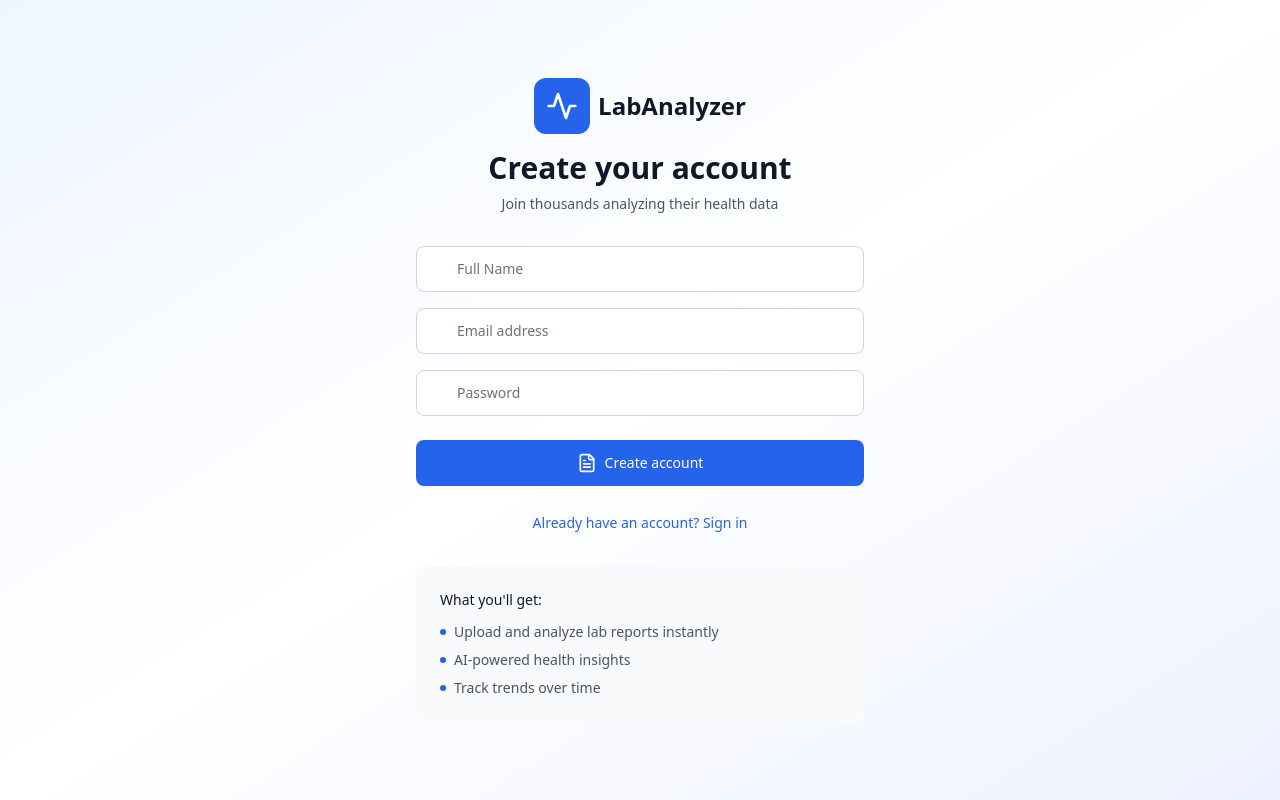
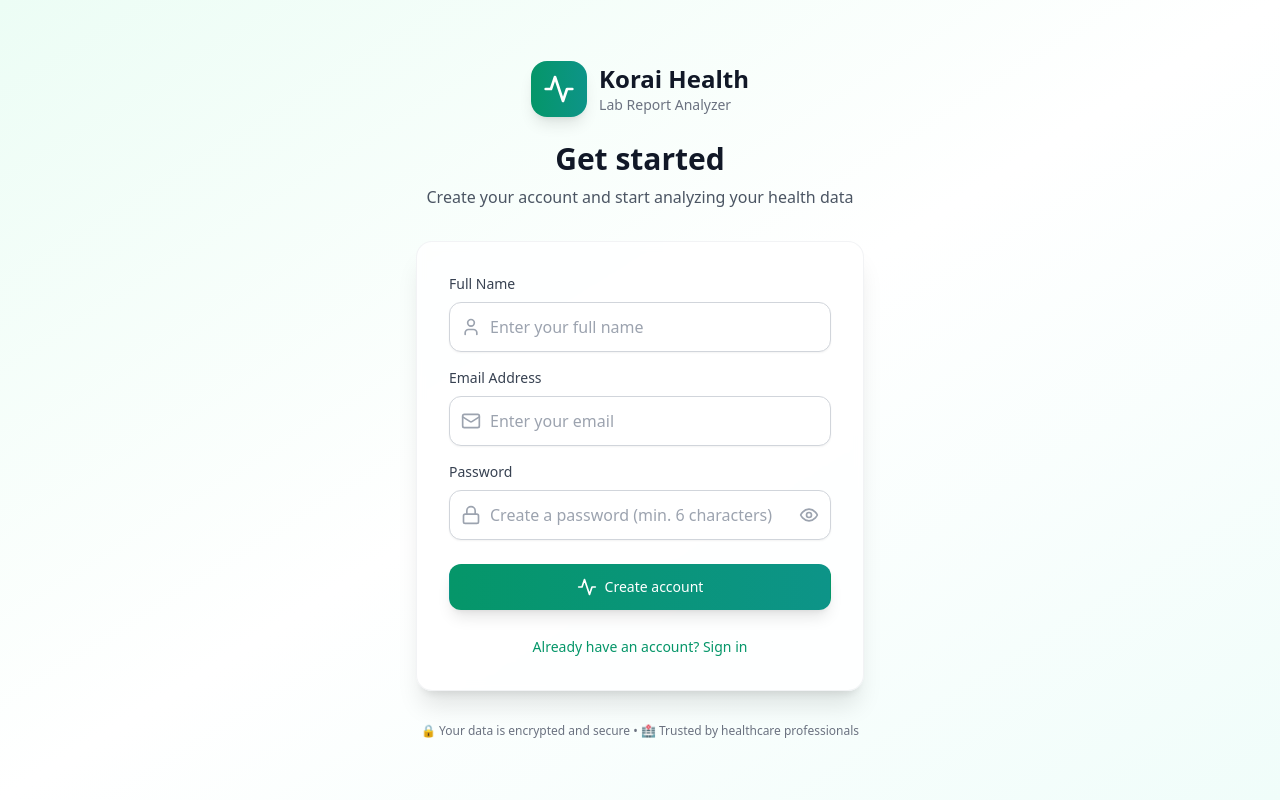
Before and after one commit to JeetuSuthar/KHealth, a React (Vite) app: page / in a window 1280 px wide. Built offline with nearby package versions, Linux system fonts and the light colour scheme.

Commit message:
Login/Signup mimic

```diff
--- a/src/components/LoginForm.tsx
+++ b/src/components/LoginForm.tsx
@@ -1,183 +1,245 @@
-import React, { useState } from 'react';
-import { Mail, Lock, User, FileText, Activity } from 'lucide-react';
-import { useAuth } from '../contexts/AuthContext';
+"use client"
+
+import type React from "react"
+
+import { useState } from "react"
+import { Mail, Lock, User, Activity, Eye, EyeOff, Shield, TrendingUp, Zap } from "lucide-react"
+import { useAuth } from "../contexts/AuthContext"
 
 export default function LoginForm() {
-  const [isLogin, setIsLogin] = useState(false);
+  const [isLogin, setIsLogin] = useState(false)
+  const [showPassword, setShowPassword] = useState(false)
   const [formData, setFormData] = useState({
-    name: '',
-    email: '',
-    password: ''
-  });
-  const [loading, setLoading] = useState(false);
+    name: "",
+    email: "",
+    password: "",
+  })
+  const [loading, setLoading] = useState(false)
+  const [errors, setErrors] = useState<{ [key: string]: string }>({})
 
-  const { login, register } = useAuth();
+  const { login, register } = useAuth()
+
+  const validateForm = () => {
+    const newErrors: { [key: string]: string } = {}
+
+    if (!isLogin && !formData.name.trim()) {
+      newErrors.name = "Name is required"
+    }
+
+    if (!formData.email.trim()) {
+      newErrors.email = "Email is required"
+    } else if (!/\S+@\S+\.\S+/.test(formData.email)) {
+      newErrors.email = "Please enter a valid email"
+    }
+
+    if (!formData.password) {
+      newErrors.password = "Password is required"
+    } else if (!isLogin && formData.password.length < 6) {
+      newErrors.password = "Password must be at least 6 characters"
+    }
+
+    setErrors(newErrors)
+    return Object.keys(newErrors).length === 0
+  }
 
   const handleSubmit = async (e: React.FormEvent) => {
-    e.preventDefault();
-    setLoading(true);
+    e.preventDefault()
+
+    if (!validateForm()) return
+
+    setLoading(true)
+    setErrors({})
 
     try {
-      let success = false;
+      let success = false
       if (isLogin) {
-        success = await login(formData.email, formData.password);
+        success = await login(formData.email, formData.password)
       } else {
-        success = await register(formData.name, formData.email, formData.password);
+        success = await register(formData.name, formData.email, formData.password)
       }
 
       if (!success) {
-        setLoading(false);
+        setErrors({ general: isLogin ? "Invalid credentials" : "Registration failed" })
+        setLoading(false)
       }
     } catch (error) {
-      setLoading(false);
+      setErrors({ general: "Something went wrong. Please try again." })
+      setLoading(false)
     }
-  };
+  }
 
   const handleInputChange = (e: React.ChangeEvent<HTMLInputElement>) => {
-    setFormData(prev => ({
-      ...prev,
-      [e.target.name]: e.target.value
-    }));
-  };
+    const { name, value } = e.target
+    setFormData((prev) => ({ ...prev, [name]: value }))
+
+    // Clear error when user starts typing
+    if (errors[name]) {
+      setErrors((prev) => ({ ...prev, [name]: "" }))
+    }
+  }
+
+  const toggleMode = () => {
+    setIsLogin(!isLogin)
+    setErrors({})
+    setFormData({ name: "", email: "", password: "" })
+  }
 
   return (
-    <div className="min-h-screen flex items-center justify-center px-4 sm:px-6 lg:px-8">
+    <div className="min-h-screen bg-gradient-to-br from-emerald-50 via-white to-teal-50 flex items-center justify-center px-4 sm:px-6 lg:px-8">
       <div className="max-w-md w-full space-y-8">
         {/* Header */}
         <div className="text-center">
-          <div className="flex justify-center items-center space-x-2 mb-4">
-            <div className="p-3 bg-blue-600 rounded-xl">
+          <div className="flex justify-center items-center space-x-3 mb-6">
+            <div className="p-3 bg-gradient-to-r from-emerald-600 to-teal-600 rounded-2xl shadow-lg">
               <Activity className="h-8 w-8 text-white" />
             </div>
-            <h1 className="text-2xl font-bold text-gray-900">LabAnalyzer</h1>
+            <div className="text-left">
+              <h1 className="text-2xl font-bold text-gray-900">Korai Health</h1>
+              <p className="text-sm text-gray-500">Lab Report Analyzer</p>
             </div>
-          <h2 className="text-3xl font-extrabold text-gray-900">
-            {isLogin ? 'Sign in to your account' : 'Create your account'}
-          </h2>
-          <p className="mt-2 text-sm text-gray-600">
+          </div>
+
+          <div className="space-y-2">
+            <h2 className="text-3xl font-bold text-gray-900">{isLogin ? "Welcome back" : "Get started"}</h2>
+            <p className="text-gray-600">
               {isLogin
-              ? 'Access your health reports and insights'
-              : 'Join thousands analyzing their health data'
-            }
+                ? "Sign in to access your health insights"
+                : "Create your account and start analyzing your health data"}
             </p>
           </div>
+        </div>
 
-        {/* Form */}
-        <form className="mt-8 space-y-6" onSubmit={handleSubmit}>
+        {/* Form Card */}
+        <div className="bg-white/80 backdrop-blur-sm rounded-2xl shadow-xl border border-gray-200/50 p-8">
+          {errors.general && (
+            <div className="mb-6 p-4 bg-red-50 border border-red-200 rounded-lg">
+              <p className="text-sm text-red-600">{errors.general}</p>
+            </div>
+          )}
+
+          <form className="space-y-6" onSubmit={handleSubmit}>
             <div className="space-y-4">
               {!isLogin && (
                 <div>
-                <label htmlFor="name" className="sr-only">Full Name</label>
+                  <label htmlFor="name" className="block text-sm font-medium text-gray-700 mb-2">
+                    Full Name
+                  </label>
                   <div className="relative">
                     <div className="absolute inset-y-0 left-0 pl-3 flex items-center pointer-events-none">
-                    <User className="h-5 w-5 text-gray-400" />
+                      <User className={`h-5 w-5 ${errors.name ? "text-red-400" : "text-gray-400"}`} />
                     </div>
                     <input
                       id="name"
                       name="name"
                       type="text"
-                    required={!isLogin}
                       value={formData.name}
                       onChange={handleInputChange}
-                    className="relative block w-full pl-10 pr-3 py-3 border border-gray-300 placeholder-gray-500 text-gray-900 rounded-lg focus:outline-none focus:ring-2 focus:ring-blue-500 focus:border-blue-500 focus:z-10 sm:text-sm transition-all duration-200"
-                    placeholder="Full Name"
+                      className={`block w-full pl-10 pr-3 py-3 border rounded-xl shadow-sm placeholder-gray-400 focus:outline-none focus:ring-2 focus:ring-emerald-500 focus:border-emerald-500 transition-all duration-200 ${
+                        errors.name ? "border-red-300 bg-red-50" : "border-gray-300 bg-white hover:border-gray-400"
+                      }`}
+                      placeholder="Enter your full name"
                     />
                   </div>
+                  {errors.name && <p className="mt-1 text-sm text-red-600">{errors.name}</p>}
                 </div>
               )}
 
               <div>
-              <label htmlFor="email" className="sr-only">Email address</label>
+                <label htmlFor="email" className="block text-sm font-medium text-gray-700 mb-2">
+                  Email Address
+                </label>
                 <div className="relative">
                   <div className="absolute inset-y-0 left-0 pl-3 flex items-center pointer-events-none">
-                  <Mail className="h-5 w-5 text-gray-400" />
+                    <Mail className={`h-5 w-5 ${errors.email ? "text-red-400" : "text-gray-400"}`} />
                   </div>
                   <input
                     id="email"
                     name="email"
                     type="email"
-                  required
                     value={formData.email}
                     onChange={handleInputChange}
-                  className="relative block w-full pl-10 pr-3 py-3 border border-gray-300 placeholder-gray-500 text-gray-900 rounded-lg focus:outline-none focus:ring-2 focus:ring-blue-500 focus:border-blue-500 focus:z-10 sm:text-sm transition-all duration-200"
-                  placeholder="Email address"
+                    className={`block w-full pl-10 pr-3 py-3 border rounded-xl shadow-sm placeholder-gray-400 focus:outline-none focus:ring-2 focus:ring-emerald-500 focus:border-emerald-500 transition-all duration-200 ${
+                      errors.email ? "border-red-300 bg-red-50" : "border-gray-300 bg-white hover:border-gray-400"
+                    }`}
+                    placeholder="Enter your email"
                   />
                 </div>
+                {errors.email && <p className="mt-1 text-sm text-red-600">{errors.email}</p>}
               </div>
 
               <div>
-              <label htmlFor="password" className="sr-only">Password</label>
+                <label htmlFor="password" className="block text-sm font-medium text-gray-700 mb-2">
+                  Password
+                </label>
                 <div className="relative">
                   <div className="absolute inset-y-0 left-0 pl-3 flex items-center pointer-events-none">
-                  <Lock className="h-5 w-5 text-gray-400" />
+                    <Lock className={`h-5 w-5 ${errors.password ? "text-red-400" : "text-gray-400"}`} />
                   </div>
                   <input
                     id="password"
                     name="password"
-                  type="password"
-                  required
+                    type={showPassword ? "text" : "password"}
                     value={formData.password}
                     onChange={handleInputChange}
-                  className="relative block w-full pl-10 pr-3 py-3 border border-gray-300 placeholder-gray-500 text-gray-900 rounded-lg focus:outline-none focus:ring-2 focus:ring-blue-500 focus:border-blue-500 focus:z-10 sm:text-sm transition-all duration-200"
-                  placeholder="Password"
+                    className={`block w-full pl-10 pr-12 py-3 border rounded-xl shadow-sm placeholder-gray-400 focus:outline-none focus:ring-2 focus:ring-emerald-500 focus:border-emerald-500 transition-all duration-200 ${
+                      errors.password ? "border-red-300 bg-red-50" : "border-gray-300 bg-white hover:border-gray-400"
+                    }`}
+                    placeholder={isLogin ? "Enter your password" : "Create a password (min. 6 characters)"}
                   />
+                  <button
+                    type="button"
+                    onClick={() => setShowPassword(!showPassword)}
+                    className="absolute inset-y-0 right-0 pr-3 flex items-center"
+                  >
+                    {showPassword ? (
+                      <EyeOff className="h-5 w-5 text-gray-400 hover:text-gray-600" />
+                    ) : (
+                      <Eye className="h-5 w-5 text-gray-400 hover:text-gray-600" />
+                    )}
+                  </button>
                 </div>
+                {errors.password && <p className="mt-1 text-sm text-red-600">{errors.password}</p>}
               </div>
             </div>
 
-          <div>
             <button
               type="submit"
               disabled={loading}
-              className="group relative w-full flex justify-center py-3 px-4 border border-transparent text-sm font-medium rounded-lg text-white bg-blue-600 hover:bg-blue-700 focus:outline-none focus:ring-2 focus:ring-offset-2 focus:ring-blue-500 disabled:opacity-50 disabled:cursor-not-allowed transition-all duration-200 transform hover:scale-[1.02]"
+              className="w-full flex justify-center items-center py-3 px-4 border border-transparent rounded-xl text-sm font-medium text-white bg-gradient-to-r from-emerald-600 to-teal-600 hover:from-emerald-700 hover:to-teal-700 focus:outline-none focus:ring-2 focus:ring-offset-2 focus:ring-emerald-500 disabled:opacity-50 disabled:cursor-not-allowed transition-all duration-200 transform hover:scale-[1.02] shadow-lg hover:shadow-xl"
             >
               {loading ? (
-                <div className="flex items-center">
+                <>
                   <div className="animate-spin rounded-full h-4 w-4 border-b-2 border-white mr-2"></div>
-                  {isLogin ? 'Signing in...' : 'Creating account...'}
-                </div>
+                  {isLogin ? "Signing in..." : "Creating account..."}
+                </>
               ) : (
                 <>
-                  <FileText className="h-5 w-5 mr-2" />
-                  {isLogin ? 'Sign in' : 'Create account'}
+                  <Activity className="h-5 w-5 mr-2" />
+                  {isLogin ? "Sign in" : "Create account"}
                 </>
               )}
             </button>
-          </div>
 
             <div className="text-center">
               <button
                 type="button"
-              onClick={() => setIsLogin(!isLogin)}
-              className="text-blue-600 hover:text-blue-500 text-sm font-medium transition-colors duration-200"
+                onClick={toggleMode}
+                className="text-emerald-600 hover:text-emerald-500 text-sm font-medium transition-colors duration-200 hover:underline"
               >
-              {isLogin
-                ? "Don't have an account? Sign up"
-                : 'Already have an account? Sign in'
-              }
+                {isLogin ? "Don't have an account? Sign up" : "Already have an account? Sign in"}
               </button>
             </div>
           </form>
+        </div>
 
-        {/* Features */}
-        <div className="mt-8 bg-gray-50 rounded-lg p-6">
-          <h3 className="text-sm font-medium text-gray-900 mb-3">What you'll get:</h3>
-          <ul className="space-y-2 text-sm text-gray-600">
-            <li className="flex items-center">
-              <div className="w-1.5 h-1.5 bg-blue-600 rounded-full mr-2"></div>
-              Upload and analyze lab reports instantly
-            </li>
-            <li className="flex items-center">
-              <div className="w-1.5 h-1.5 bg-blue-600 rounded-full mr-2"></div>
-              AI-powered health insights
-            </li>
-            <li className="flex items-center">
-              <div className="w-1.5 h-1.5 bg-blue-600 rounded-full mr-2"></div>
-              Track trends over time
-            </li>
-          </ul>
+
+        {/* Trust indicators */}
+        <div className="text-center">
+          <p className="text-xs text-gray-500">
+            🔒 Your data is encrypted and secure • 🏥 Trusted by healthcare professionals
+          </p>
         </div>
       </div>
     </div>
-  );
+  )
 }
```
Lines whose indentation alone changed are shown as unchanged.
